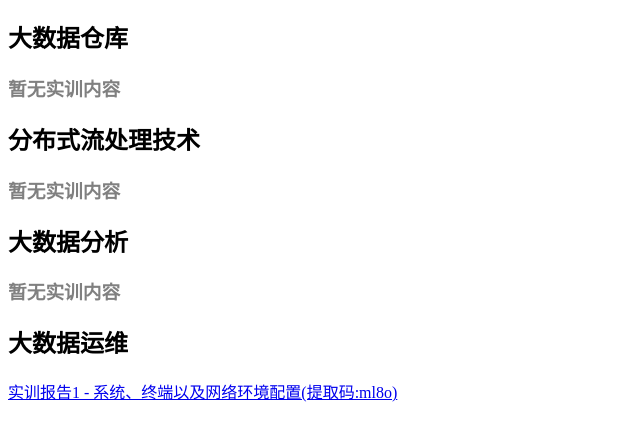
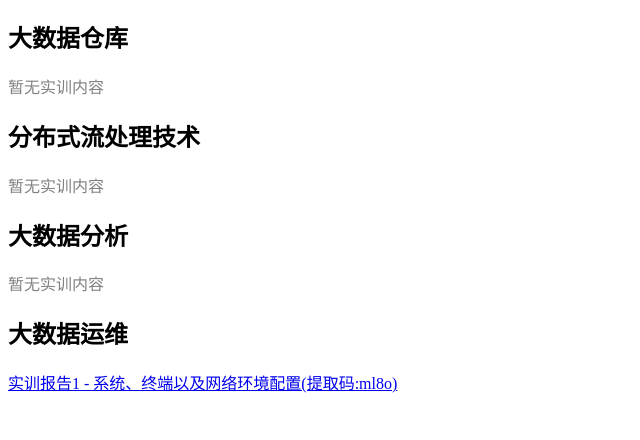
Before and after one commit to Riru233/learn, a plain HTML site: page index.html in a window 1280 px wide. Shown: the part 70-510 px from the top of the page, without its empty margins (0-640 px from the left). Drawn offline with Linux system fonts and the light colour scheme.

Commit message:
Update index.html

```diff
--- a/index.html
+++ b/index.html
@@ -5,11 +5,11 @@
 <body>
     <h1>实训报告索引-2022~2023学年秋季</h1>
     <h2>大数据仓库</h2>
-    <h3 style="color: gray">暂无实训内容</h3>
+    <span style="color: gray">暂无实训内容</span>
     <h2>分布式流处理技术</h2>
-    <h3 style="color: gray">暂无实训内容</h3>
+    <span style="color: gray">暂无实训内容</span>
     <h2>大数据分析</h2>
-    <h3 style="color: gray">暂无实训内容</h3>
+    <span style="color: gray">暂无实训内容</span>
     <h2>大数据运维</h2>
     <a href="https://pan.baidu.com/s/1Gwhc65IHNYJVXndPKspbnQ">实训报告1 - 系统、终端以及网络环境配置(提取码:ml8o)</a>
 </body>
```
